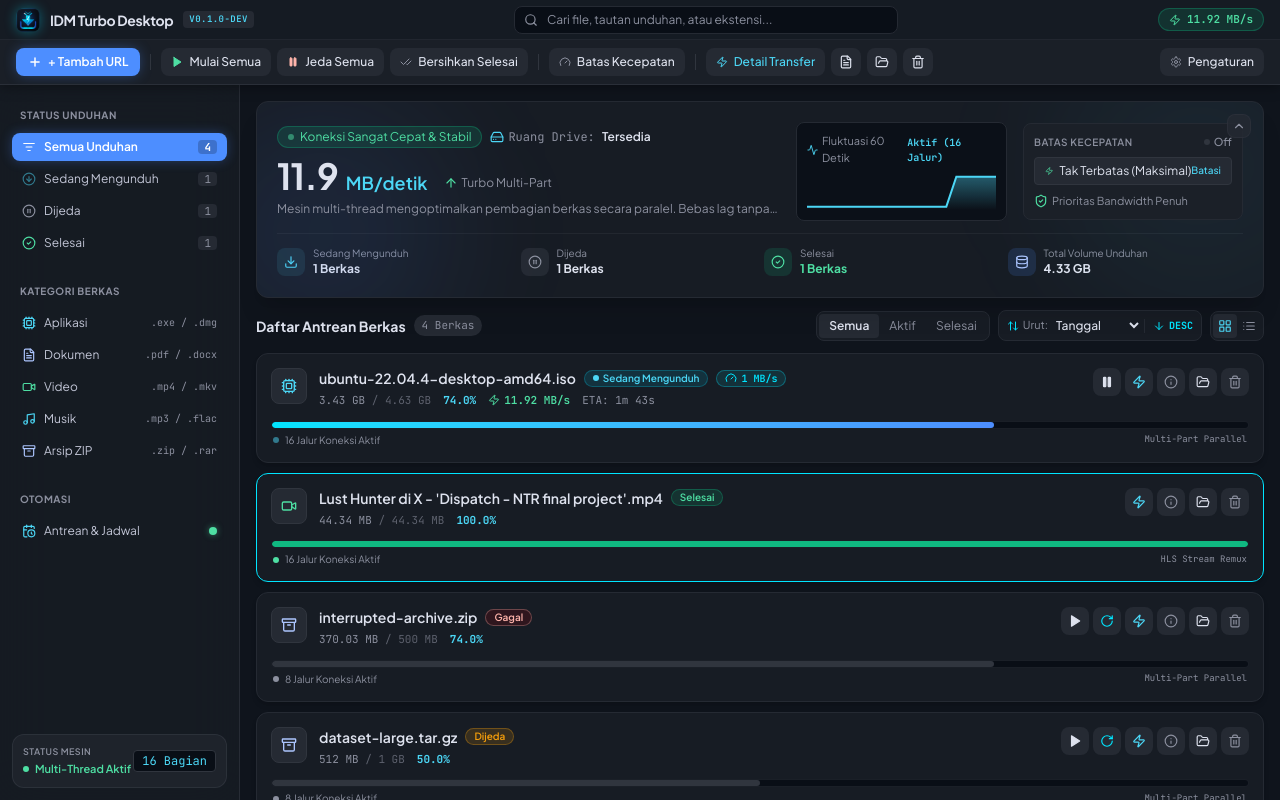
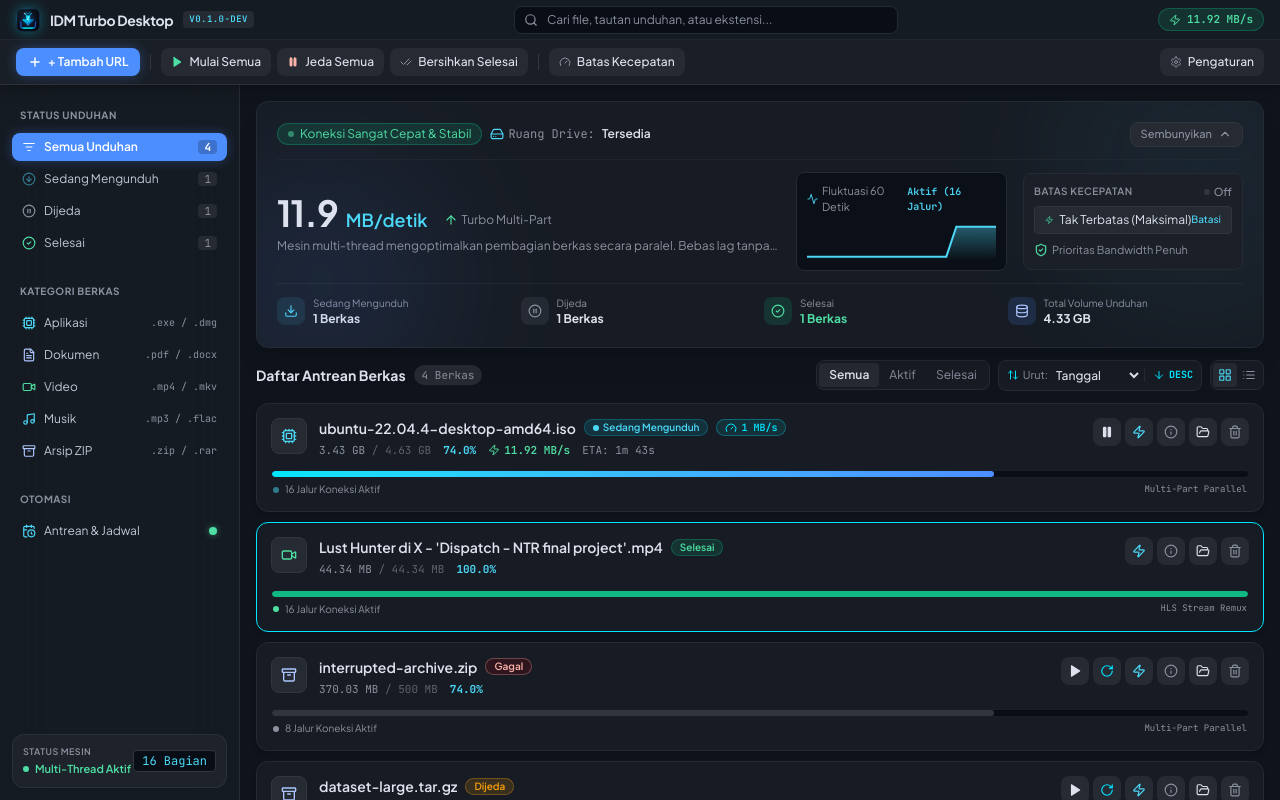
Before and after one commit to threeadi/my-own-idm, a SvelteKit app: page / in a window 1280 px wide. Built offline with nearby package versions, Linux system fonts and the light colour scheme.

Commit message:
fix(ui): remove redundant toolbar selection actions and integrate bento collapse toggle into header row

```diff
--- a/src/components/TelemetryBento.svelte
+++ b/src/components/TelemetryBento.svelte
@@ -118,23 +118,12 @@
   </section>
 {:else}
 <section class="relative overflow-hidden rounded-xl bg-[#171c24] border border-[#252a33] shadow-xl p-4 sm:p-5 shrink-0 select-none mb-3">
-  <!-- Collapse button -->
-  <button
-    type="button"
-    onclick={() => (isCollapsed = true)}
-    class="absolute top-3 right-3 p-1 rounded-lg bg-[#252a33]/80 hover:bg-[#343942] text-[#8c909f] hover:text-[#dee2ee] transition-colors cursor-pointer border border-[#30353e]/60 z-20"
-    title={store.t('bento.collapseTelemetry')}
-  >
-    <ChevronUp class="w-3.5 h-3.5" />
-  </button>
   <!-- Glowing Ambient Accents -->
   <div class="absolute -right-20 -top-20 w-72 h-72 rounded-full bg-[#4cd7f6]/5 blur-3xl pointer-events-none"></div>
   <div class="absolute -left-16 -bottom-16 w-64 h-64 rounded-full bg-[#4d8eff]/10 blur-3xl pointer-events-none"></div>
 
-  <div class="relative z-10 flex flex-col lg:flex-row items-start lg:items-center justify-between gap-4">
-    <!-- Left: Telemetry Highlights -->
-    <div class="flex flex-col gap-1 max-w-xl">
-      <!-- Top Pills -->
+  <!-- Top Header Row: Status Pills + Collapse Toggle -->
+  <div class="relative z-10 flex items-center justify-between gap-2 pb-3 mb-3 border-b border-[#252a33]/70">
     <div class="flex items-center gap-2 flex-wrap">
       <span class="inline-flex items-center gap-1.5 px-2.5 py-0.5 rounded-full bg-[#10b981]/15 text-[#4edea3] font-sans text-xs border border-[#10b981]/30">
         <span class="w-1.5 h-1.5 rounded-full bg-[#4edea3] animate-pulse"></span>
@@ -145,6 +134,22 @@
         <span>{store.t('bento.driveSpace')} <strong class="text-[#dee2ee] font-sans font-semibold">{store.t('bento.driveAvailable')}</strong></span>
       </span>
     </div>
+
+    <!-- Integrated Collapse Toggle -->
+    <button
+      type="button"
+      onclick={() => (isCollapsed = true)}
+      class="flex items-center gap-1.5 text-xs px-2.5 py-1 rounded-lg bg-[#252a33] text-[#8c909f] hover:text-[#4cd7f6] hover:bg-[#30353e] transition-colors cursor-pointer border border-[#30353e] shrink-0"
+      title={store.t('bento.collapseTelemetry')}
+    >
+      <span class="text-[11px] font-sans font-medium">{store.t('common.collapse')}</span>
+      <ChevronUp class="w-3.5 h-3.5" />
+    </button>
+  </div>
+
+  <div class="relative z-10 flex flex-col lg:flex-row items-start lg:items-center justify-between gap-4">
+    <!-- Left: Telemetry Highlights -->
+    <div class="flex flex-col gap-1 max-w-xl">
 
       <!-- Real-time Speed readout -->
       <div class="flex items-baseline gap-2 mt-1">
--- a/src/components/Toolbar.svelte
+++ b/src/components/Toolbar.svelte
@@ -5,9 +5,6 @@
     Plus,
     Play,
     Pause,
-    Trash2,
-    FolderOpen,
-    FileText,
     Settings,
     Search,
     Gauge,
@@ -16,7 +13,6 @@
     Download
   } from '@lucide/svelte';
 
-  const selected = $derived(store.selectedTask);
   const totalSpeed = $derived(store.totalSpeedBps);
 </script>
 
@@ -121,46 +117,6 @@
           {store.speedLimiterEnabled ? store.t('toolbar.speedLimited', { value: `${store.globalSpeedLimitValue} ${store.globalSpeedLimitUnit}` }) : store.t('toolbar.speedLimiter')}
         </span>
       </button>
-
-      <!-- Selected Task Actions (if selected) -->
-      {#if selected}
-        <div class="h-4 w-[1px] bg-[#30353e] mx-1"></div>
-
-        <button
-          onclick={() => store.openTransferWindow(selected.id)}
-          class="h-7 px-2.5 rounded-lg bg-[#252a33] text-[#4cd7f6] hover:bg-[#343942] text-xs font-medium flex items-center gap-1.5 transition-colors cursor-pointer"
-          title={store.t('transfer.windowTitle')}
-        >
-          <Zap class="w-3 h-3 text-[#4cd7f6]" />
-          <span class="hidden xl:inline">{store.t('toolbar.transferDetails')}</span>
-        </button>
-
-        {#if selected.status === 'completed'}
-          <button
-            onclick={() => store.openFile(selected.file_path)}
-            class="h-7 px-2 rounded-lg bg-[#252a33] text-[#dee2ee] hover:text-[#4cd7f6] hover:bg-[#343942] text-xs transition-colors cursor-pointer"
-            title={store.t('menu.openFile')}
-          >
-            <FileText class="w-3.5 h-3.5" />
-          </button>
-        {/if}
-
-        <button
-          onclick={() => store.openFolder(selected.file_path)}
-          class="h-7 px-2 rounded-lg bg-[#252a33] text-[#dee2ee] hover:text-[#4cd7f6] hover:bg-[#343942] text-xs transition-colors cursor-pointer"
-          title={store.t('menu.openFolder')}
-        >
-          <FolderOpen class="w-3.5 h-3.5" />
-        </button>
-
-        <button
-          onclick={() => store.cancelTask(selected.id, true)}
-          class="h-7 px-2 rounded-lg bg-[#252a33] text-[#dee2ee] hover:text-[#ffb4ab] hover:bg-[#343942] text-xs transition-colors cursor-pointer"
-          title={store.t('common.delete')}
-        >
-          <Trash2 class="w-3.5 h-3.5" />
-        </button>
-      {/if}
     </div>
 
     <!-- Right: Settings -->
```
Lines whose indentation alone changed are shown as unchanged.
